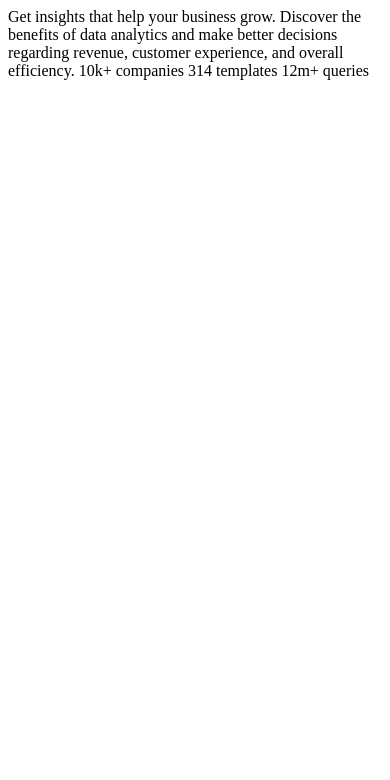
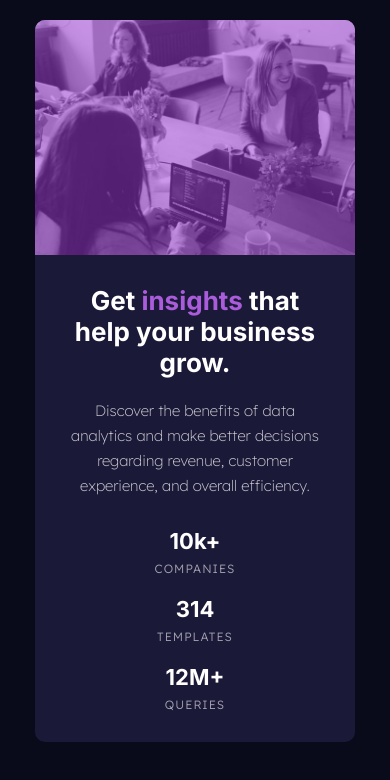
Before and after one commit to manuelscl/stats-preview-card, a plain HTML site: page index.html in a window 390 px wide. Drawn offline with Linux system fonts and the light colour scheme.

Commit message:
feat(stats-card): add complete HTML and CSS for mobile and desktop

```diff
--- a/index.html
+++ b/index.html
@@ -21,14 +21,31 @@
   <title>Stats preview card component</title>
 </head>
 <body>
-
-  Get insights that help your business grow.
-
-  Discover the benefits of data analytics and make better decisions regarding revenue, customer
-  experience, and overall efficiency.
-
-  10k+ companies
-  314 templates
-  12m+ queries
+  <main>
+    <section class="card-stats">
+      <div class="image-container">
+        <div class="overlay"></div>
+      </div>
+      <div class="card-content">
+        <h1 class="card-title">Get <span>insights</span> that help your business grow.</h1>
+        <p class="card-description">Discover the benefits of data analytics and make better decisions regarding revenue, customer
+          experience, and overall efficiency.</p>
+        <div class="stats">
+          <span class="stats-item">
+            <strong class="item-bold">10k+</strong> <br>
+            companies
+          </span>
+          <span class="stats-item">
+            <strong class="item-bold">314</strong> <br>
+            templates
+          </span>
+          <span class="stats-item">
+            <strong class="item-bold">12M+</strong> <br>
+            queries
+          </span>
+        </div>
+      </div>
+    </section>
+  </main>
 </body>
 </html>
--- a/styles.css
+++ b/styles.css
@@ -0,0 +1,144 @@
+* {
+    margin: 0;
+    padding: 0;
+    box-sizing: border-box;
+}
+
+body {
+    background: hsl(233, 47%, 7%);
+}
+
+main {
+    display: flex;
+    justify-content: center;
+    align-items: center;
+    margin: 20px 0;
+}
+
+.card-stats {
+    width: 320px;
+    display: flex;
+    flex-direction: column;
+    background: hsl(244, 38%, 16%);
+    border-radius: 10px;
+    overflow: hidden;
+}
+
+.image-container {
+    width: 100%;
+    height: 235px;
+    display: flex;
+    position: relative;
+    background-image: url('./images/image-header-mobile.jpg');
+    background-repeat: no-repeat;
+    background-size: cover;
+}
+
+.overlay {
+    width: 100%;
+    height: 100%;
+    position: absolute;
+    top: 0;
+    background: hsla(277, 68%, 54%, 0.52);
+}
+
+.card-content {
+    padding: 30px;
+}
+
+.card-title {
+    font-size: 26px;
+    font-family: "Inter", sans-serif;
+    text-align: center;
+    color: hsl(0, 0%, 100%);
+}
+
+.card-title span {
+    color: hsl(277, 64%, 61%);
+}
+
+.card-description {
+    font-size: 15px;
+    font-family: "Lexend Deca", sans-serif;
+    font-weight: 200;
+    text-align: center;
+    color: hsla(0, 0%, 100%, 0.75);
+    margin: 20px 0 30px;
+    line-height: 25px;
+}
+
+.stats {
+    display: flex;
+    flex-direction: column;
+    align-items: center;
+    gap: 20px;
+}
+
+.stats-item {
+    font-size: 12px;
+    font-family: "Lexend Deca", sans-serif;
+    font-weight: 300;
+    text-align: center;
+    text-transform: uppercase;
+    color: hsla(0, 0%, 100%, 0.6);
+    letter-spacing: 1px;
+}
+
+.item-bold {
+    display: inline-block;
+    font-size: 22px;
+    font-family: "Inter", sans-serif;
+    color: hsl(0, 0%, 100%);
+    text-transform: none;
+    letter-spacing: 0;
+    margin-bottom: 7px;
+}
+
+@media screen and (min-width: 920px) {
+
+    main {
+        height: 100vh;
+        margin: 0;
+    }
+    .card-stats {
+        width: 100%;
+        max-width: 940px;
+        flex-direction: row-reverse;
+        margin: 0;
+        border-radius: 8px;
+    }
+    .image-container {
+        width: 50%;
+        height: 433px;
+        background-image: url('./images/image-header-desktop.jpg');
+        background-position: right;
+        background-size: auto;
+    }
+
+    .card-content {
+        width: 50%;
+        padding: 60px 50px;
+    }
+
+    .card-title {
+        font-size: 34px;
+        text-align: start;
+        line-height: 44px;
+    }
+
+    .card-description {
+        margin-top: 25px;
+        margin-bottom: 0;
+        text-align: start;
+    }
+
+    .stats {
+        flex-direction: row;
+        margin-top: 74px;
+        gap: 40px;
+    }
+
+    .item-bold {
+        font-size: 24px;
+    }
+}
```
